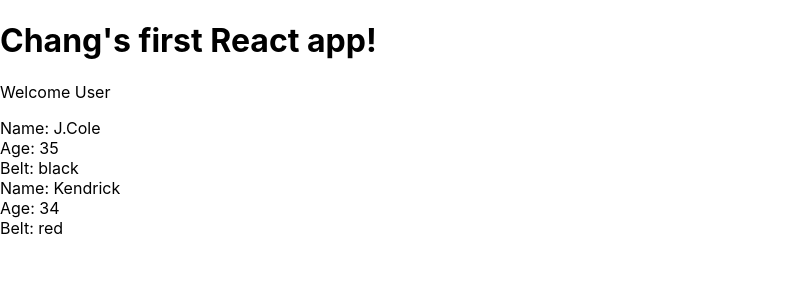
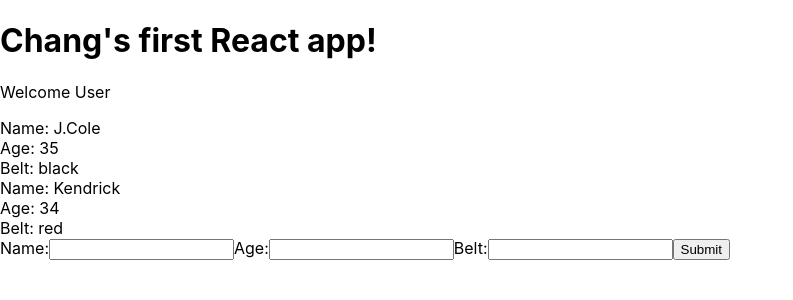
Before and after one commit to cxiong03/react-ninjas, a React (Create React App) app in the folder myapp/: page / in a window 1280 px wide. Shown: the top 300 px of the page, without its empty margins (0-793 px from the left). Built offline with nearby package versions, Linux system fonts and the light colour scheme.

Commit message:
create form to add a ninja and exporting/importing the file

```diff
--- /dev/null
+++ b/myapp/src/AddNinja.js
@@ -0,0 +1,35 @@
+import React, { Component } from 'react'
+
+class AddNinja extends Component {
+    state= {
+        name: null,
+        age: null,
+        belt: null
+    }
+    handleChange = (e) => {
+        this.setState({
+            [ e.target.id ]: e.target.value
+        })
+    }
+    handleSubmit = (e) => {
+        e.preventDefault();
+        console.log(this.state);
+    }
+    render () {
+        return (
+            <div>
+                <form onSubmit={ this.handleSubmit }>
+                    <label htmlFor='name'>Name:</label>
+                    <input type='text' id='name' onChange={this.handleChange} />
+                    <label htmlFor='name'>Age:</label>
+                    <input type='text' id='age' onChange={this.handleChange} />
+                    <label htmlFor='name'>Belt:</label>
+                    <input type='text' id='belt' onChange={this.handleChange} />
+                    <button>Submit</button>
+                </form>
+            </div>
+        )
+    }
+}
+
+export default AddNinja
--- a/myapp/src/App.js
+++ b/myapp/src/App.js
@@ -1,5 +1,6 @@
 import React, { Component } from 'react';
 import Ninjas from './Ninjas';
+import AddNinja from './AddNinja';
 
 class App extends Component {
   state = {
@@ -15,6 +16,7 @@
         <h1>Chang's first React app!</h1>
         <p>Welcome User</p>
         <Ninjas ninjas= { this.state.ninjas }/>
+        <AddNinja />
       </div>
     );
   }
--- a/myapp/src/Ninjas.js
+++ b/myapp/src/Ninjas.js
@@ -1,46 +1,23 @@
 import React from 'react';
 
 const Ninjas = ({ ninjas }) => {
-    // const ninjaList = ninjas.map(ninja => {
-    //     if ( ninja.age > 33){
-    //     return (
-    //     <div className='ninja' key={ ninja.id }>
-    //         <div>Name: { ninja.name }</div>
-    //         <div>Age: { ninja.age }</div>
-    //         <div>Belt: { ninja.belt }</div>
-    //     </div>
-    //     )
-    //   } else {
-    //       return null
-    //     }
-    // })
+    const ninjaList = ninjas.map(ninja => {
+        if ( ninja.age > 33){
+        return (
+        <div className='ninja' key={ ninja.id }>
+            <div>Name: { ninja.name }</div>
+            <div>Age: { ninja.age }</div>
+            <div>Belt: { ninja.belt }</div>
+        </div>
+        )
+      } else {
+          return null
+        }
+    })
 
-// condition output without the if statement
-
-    // const ninjaList = ninjas.map(ninja => {
-    //     return ninja.age > 33 ? (
-    //     <div className='ninja' key={ ninja.id }>
-    //         <div>Name: { ninja.name }</div>
-    //         <div>Age: { ninja.age }</div>
-    //         <div>Belt: { ninja.belt }</div>
-    //     </div>
-    //     ) : null
-    // })
-
-// embedding the condition in the return
     return (
         <div className='ninja-list'>
-            {
-                ninjas.map(ninja => {
-                    return ninja.age > 33 ? (
-                        <div className='ninja' key={ ninja.id }>
-                            <div>Name: { ninja.name }</div>
-                            <div>Age: { ninja.age }</div>
-                            <div>Belt: { ninja.belt }</div>
-                        </div>
-                    ) : null;
-                })
-            }
+            { ninjaList }
             </div>
     )
 }
```
